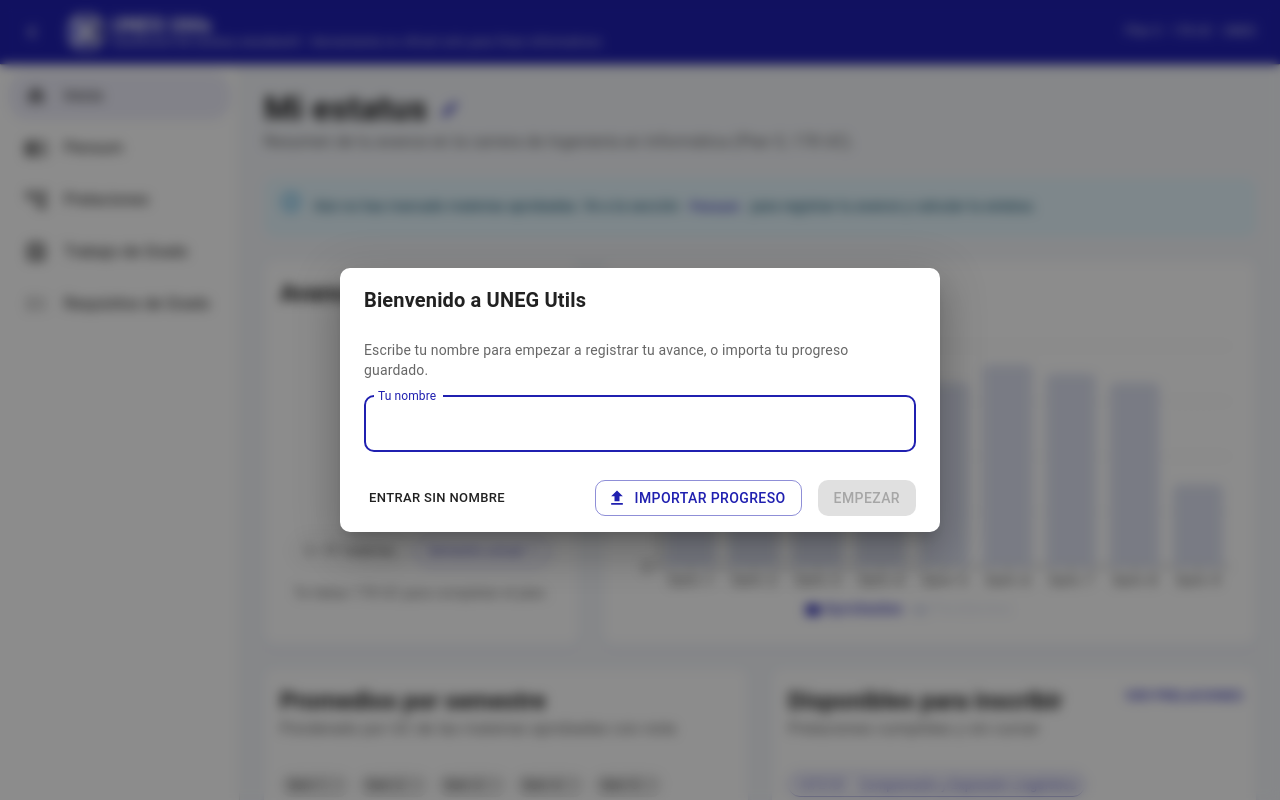
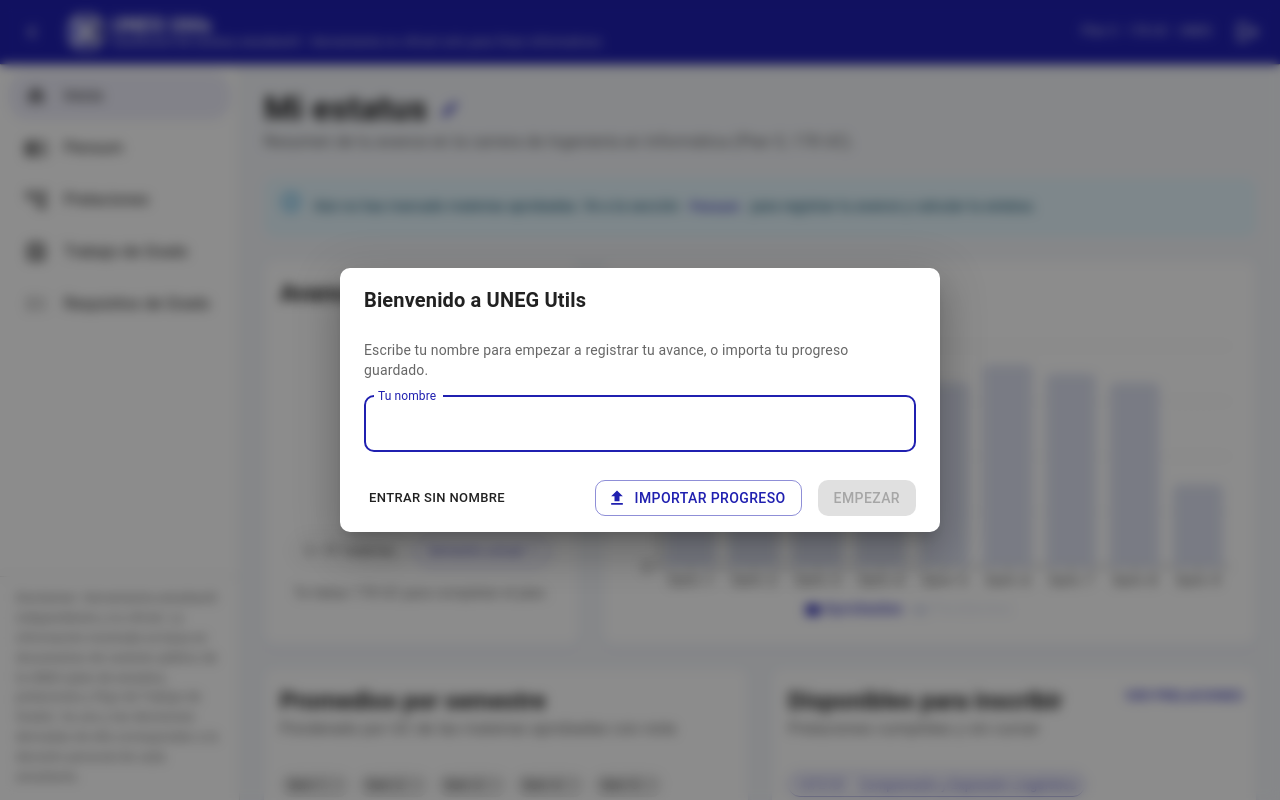
Before and after one commit to danedsant/Uneg-utils, a React (Vite) app: page / in a window 1280 px wide. Shown: the top 800 px of the page. Built offline with nearby package versions, Linux system fonts and the light colour scheme.

Commit message:
disclaimer, logout

```diff
--- a/src/components/Layout.tsx
+++ b/src/components/Layout.tsx
@@ -22,6 +22,8 @@ import ChecklistIcon from '@mui/icons-material/Checklist'
 import MenuIcon from '@mui/icons-material/Menu'
 import ChevronLeftIcon from '@mui/icons-material/ChevronLeft'
 import ChevronRightIcon from '@mui/icons-material/ChevronRight'
+import LogoutIcon from '@mui/icons-material/Logout'
+import { useProgressStore } from '../store/progressStore'
 import Logo from './Logo'
 
 const DRAWER_W = 240
@@ -52,13 +54,14 @@ function useCollapsed() {
 
 export default function Layout() {
   const theme = useTheme()
+  const logout = useProgressStore((s) => s.logout)
   const [mobileOpen, setMobileOpen] = useState(false)
   const [collapsed, toggleCollapsed] = useCollapsed()
 
   const drawerWidth = collapsed ? DRAWER_W_MINI : DRAWER_W
 
   const drawerContent = (mini: boolean) => (
-    <Box>
+    <Box sx={{ display: 'flex', flexDirection: 'column', height: '100%' }}>
       <Toolbar
         sx={{
           gap: 1,
@@ -78,7 +81,7 @@ export default function Layout() {
           </Box>
         )}
       </Toolbar>
-      <List sx={{ px: 1 }}>
+      <List sx={{ px: 1, flexGrow: 1 }}>
         {navItems.map((item) => {
           const link = (
             <NavLink to={item.to} end={item.end} style={{ textDecoration: 'none', color: 'inherit' }}>
@@ -109,6 +112,20 @@ export default function Layout() {
           )
         })}
       </List>
+      {!mini && (
+        <Box
+          sx={{
+            px: 2,
+            py: 1.5,
+            borderTop: '1px solid',
+            borderColor: 'divider',
+          }}
+        >
+          <Typography variant="caption" color="text.secondary" sx={{ display: 'block' }}>
+            Disclaimer: Herramienta estudiantil independiente y no oficial. La información mostrada se basa en documentos de carácter público de la UNEG (plan de estudios, prelaciones y flujo de Trabajo de Grado). Su uso y las decisiones derivadas de ella corresponden a la decisión personal de cada estudiante.
+          </Typography>
+        </Box>
+      )}
     </Box>
   )
 
@@ -150,6 +167,17 @@ export default function Layout() {
             <Typography variant="caption" sx={{ display: { xs: 'none', md: 'block' }, opacity: 0.9 }}>
               Plan 5 · 178 UC · UNEG
             </Typography>
+          </Tooltip>
+          <Tooltip title="Salir y volver al inicio de sesión">
+            <IconButton
+              color="inherit"
+              edge="end"
+              onClick={logout}
+              aria-label="Salir"
+              sx={{ ml: { xs: 0, md: 1 } }}
+            >
+              <LogoutIcon />
+            </IconButton>
           </Tooltip>
         </Toolbar>
       </AppBar>
--- a/src/store/progressStore.ts
+++ b/src/store/progressStore.ts
@@ -24,6 +24,7 @@ interface ProgressState {
   closeProfileModal: () => void
   toggleRequirement: (id: string) => void
   importState: (payload: ImportedProgress) => void
+  logout: () => void
   resetAll: () => void
 }
 
@@ -58,6 +59,7 @@ export const useProgressStore = create<ProgressState>()(
           grades: payload.grades,
           requirements: payload.requirements,
         }),
+      logout: () => set({ nombre: '', onboarded: false, profileOpen: true }),
       resetAll: () => set({ statuses: {}, grades: {}, requirements: {} }),
     }),
     { name: 'uneg-utils-progress', version: 1 }
```
